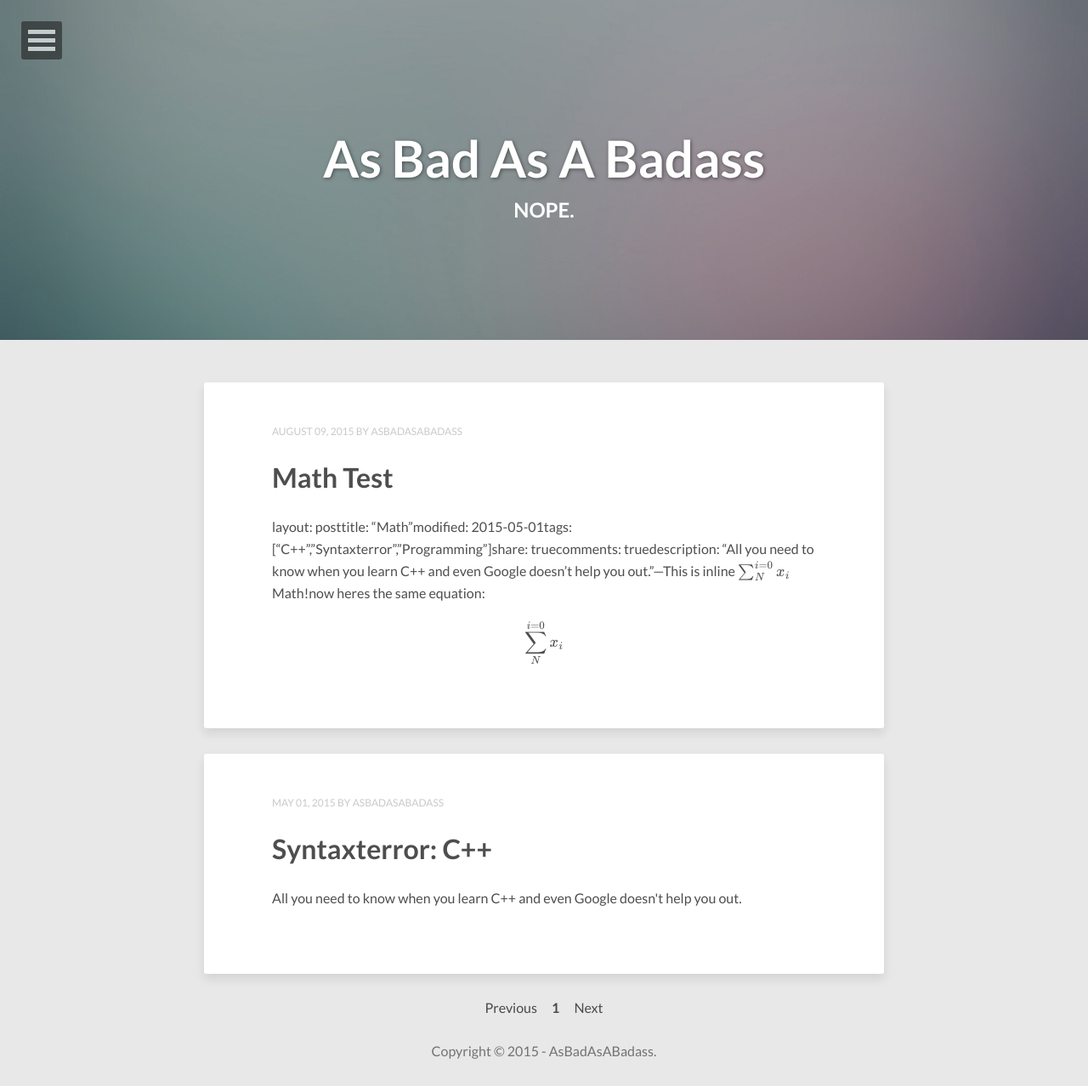
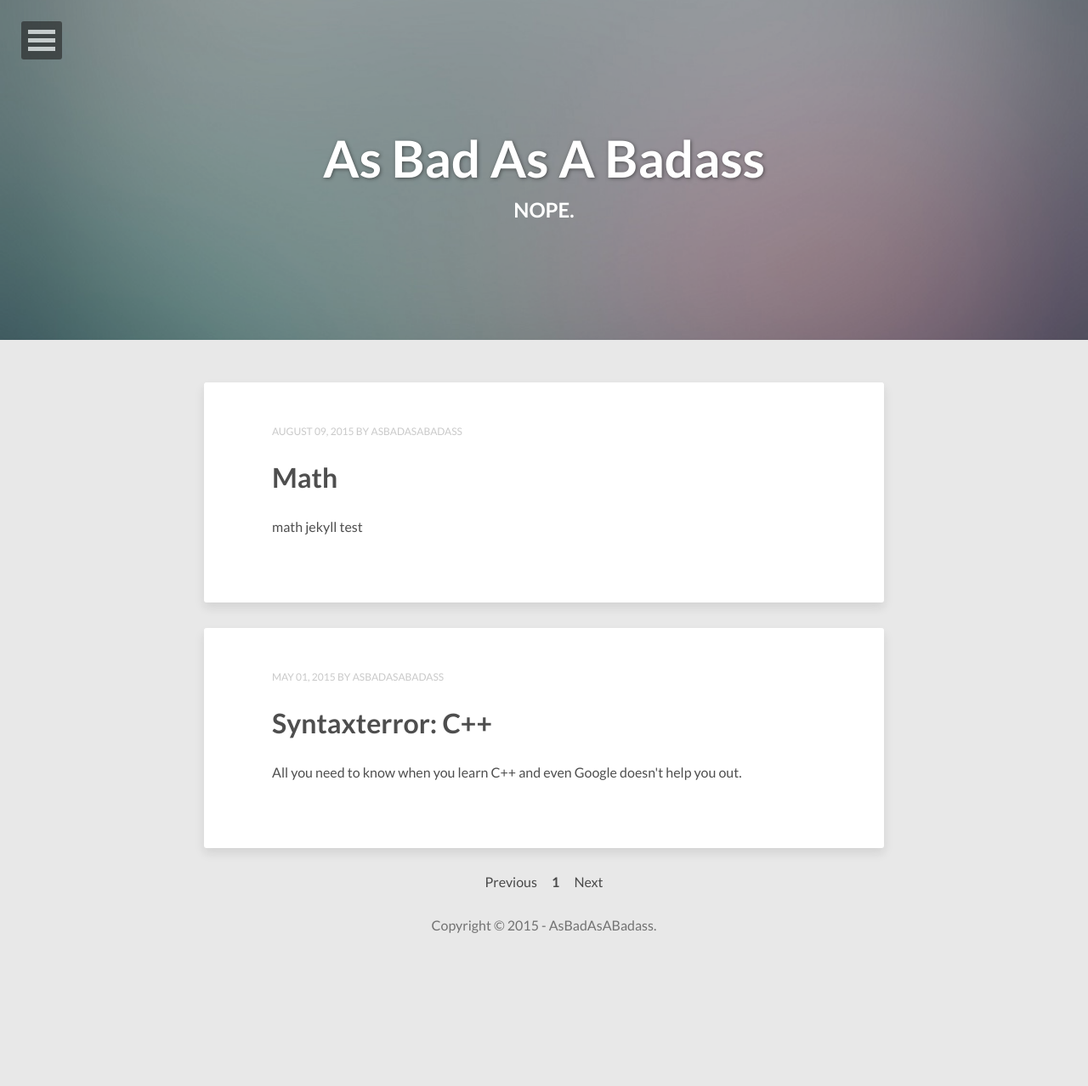
Before and after one commit to AsBadAsABadass/AsBadAsABadass.github.io, a Jekyll site: the page built from blog/index.html, in a window 1280 px wide. Shown: the whole page at 85% size. Built offline with Jekyll 4.4.1, drawn with Linux system fonts in a browser that asks for light colours; nearby versions of some CDN libraries; formulas are drawn with MathJax 3; the list of posts is cut into pages by our own code; after the commit the page ends 1130 px from its top, so only the background shows below that.

Commit message:
Update 2015-08-09-math-test.md

```diff
--- a/_posts/2015-08-09-math-test.md
+++ b/_posts/2015-08-09-math-test.md
@@ -1,12 +1,11 @@
-
 ---
 layout: post
 title: "Math"
-modified: 2015-05-01
-tags: ["C++","Syntaxterror","Programming"]
+modified: 2015-08-09
+tags: ["math"]
 share: true
 comments: true
-description: "All you need to know when you learn C++ and even Google doesn't help you out."
+description: "math jekyll test"
 ---
 
 ## This is inline $$\sum^{i=0}_{N}x_i$$ Math!
```
